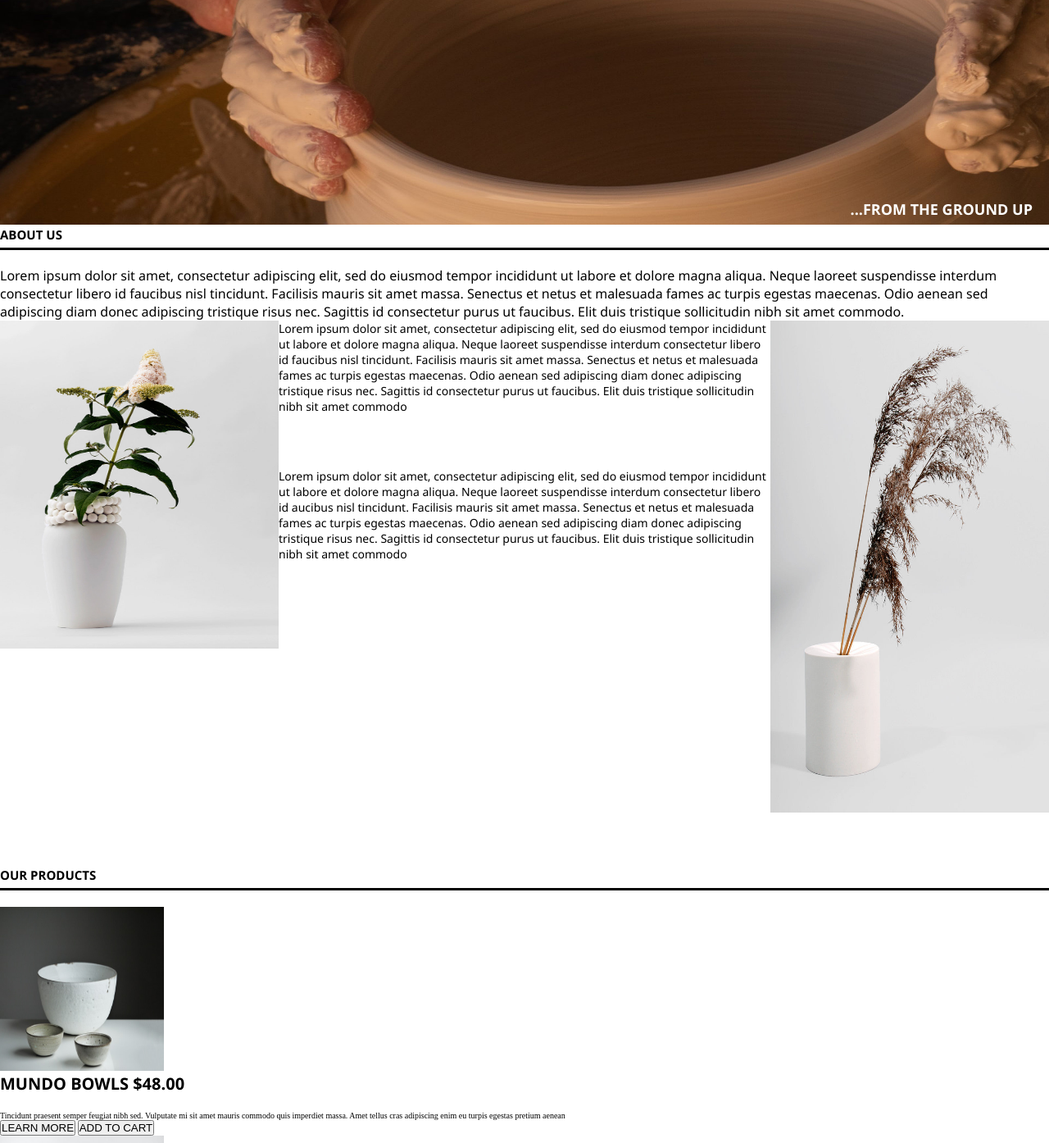
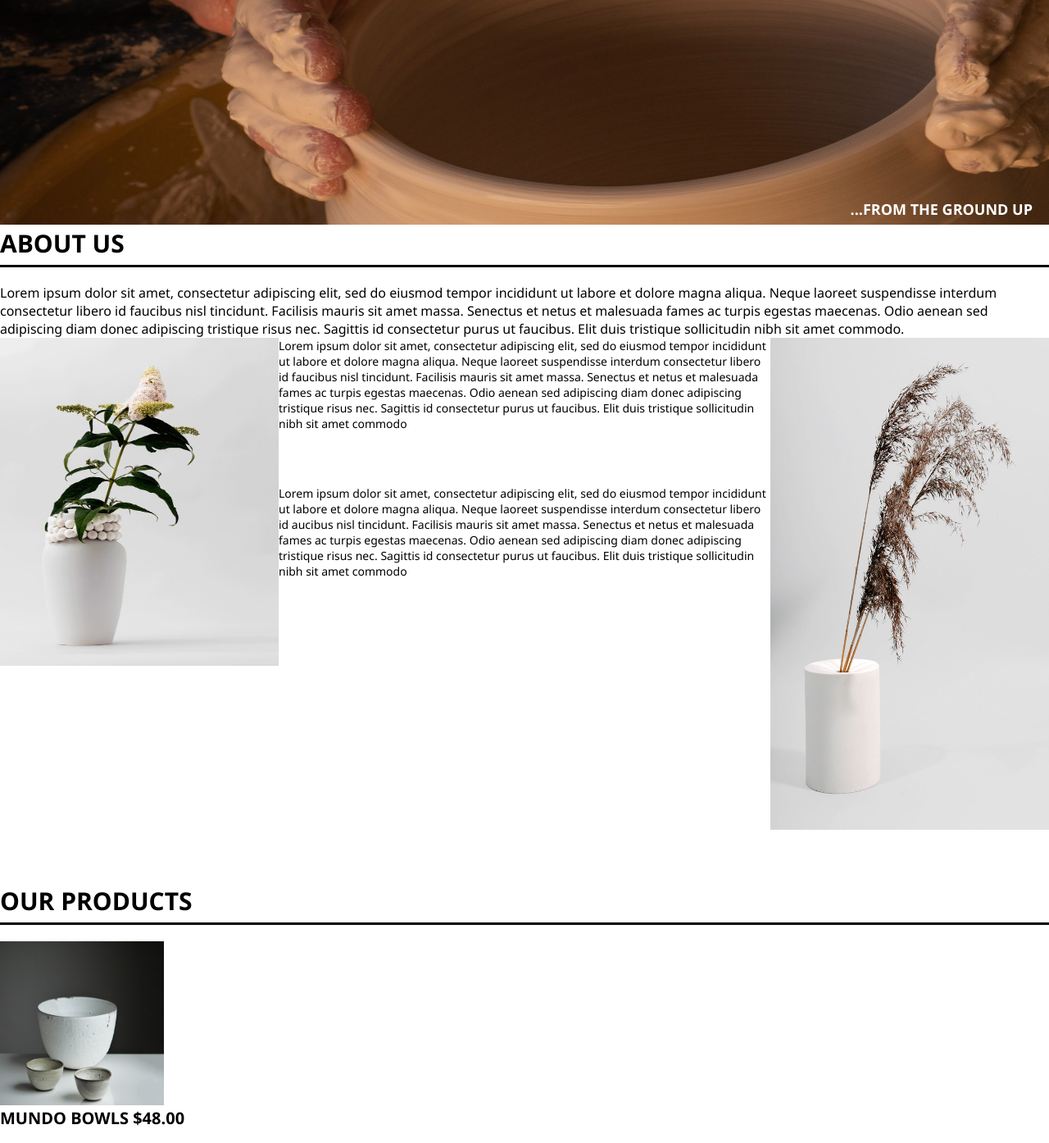
Before and after one commit to natalievmedrano/ecommerce-website, a plain HTML site: page index.html in a window 1280 px wide. Shown: the part 293-1687 px from the top of the page at 82% size. Drawn offline with Linux system fonts and the light colour scheme.

Commit message:
fixed section titles

```diff
--- a/index.html
+++ b/index.html
@@ -36,7 +36,7 @@
 
     </section>
     <section id="About">
-        <h1 class="border-bottom">ABOUT US</h1>
+        <h1 class="section-title border-bottom">ABOUT US</h1>
             <div class="flex-container">
                 <div class="aboutus">
                     <div class="left">
@@ -89,8 +89,7 @@
 
 
     <section id="Products">
-        <h1 class="border-bottom">OUR PRODUCTS</h1>
-        <div class="products">
+        <h1 class="section-title border-bottom">OUR PRODUCTS</h1>
             <div class="flex-container"></div>
                 <div class="product-card"></div>
                 <a href="#"><img src="./assets/tom-crew-7HuTGlUfQSo-unsplash.jpg" alt="mundo bowls" width="200px" height="200px"></a>
@@ -281,11 +280,14 @@
             <button class="cart">ADD TO CART</button>
         </div>
     </section>
-    <span></span>
-    <span></span>
+    <br>
+    <br>
+    <br>
+    <br>
 
     <section id="Contact">
-        <div> <h1 class="border-bottom">CONTACT US</h1></div>
+        <div class="border-bottom">
+            <h1 class="section-title">CONTACT US</h1></div>
         <p class="email">EMAIL</p>
         <div>
             <input type="">
@@ -296,6 +298,9 @@
             <button class="send">send</button>
         </div>
     </section>
+    <br>
+    <br>
+    <br>
 
     <footer>
         <section class="footer">
--- a/styles.css
+++ b/styles.css
@@ -40,6 +40,7 @@ h6 {
 .align-baseline{
     align-items: baseline;
 }
+
 
 .logo{
     font-size: 19px;
@@ -176,5 +177,14 @@ h6 {
 }
 
 .cart{
-    background-color: ;
+    background-color: #bf7631;
+    font-family: 'Segoe UI', Tahoma, Geneva, Verdana, sans-serif;
 }
+
+.more{
+    font-family: 'Segoe UI', Tahoma, Geneva, Verdana, sans-serif;
+}
+
+.section-title{
+    font-size: 30px;
+}
```
